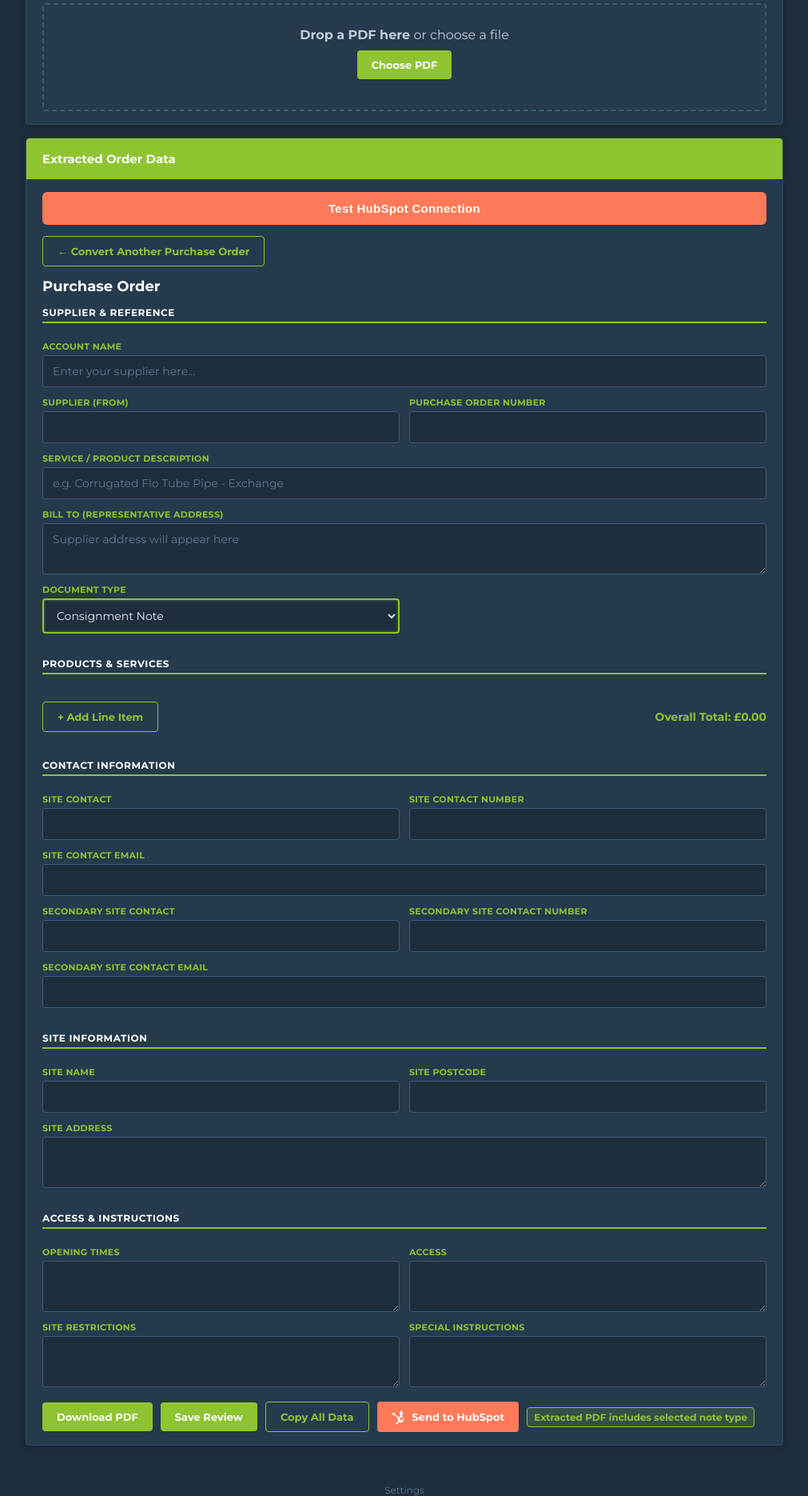
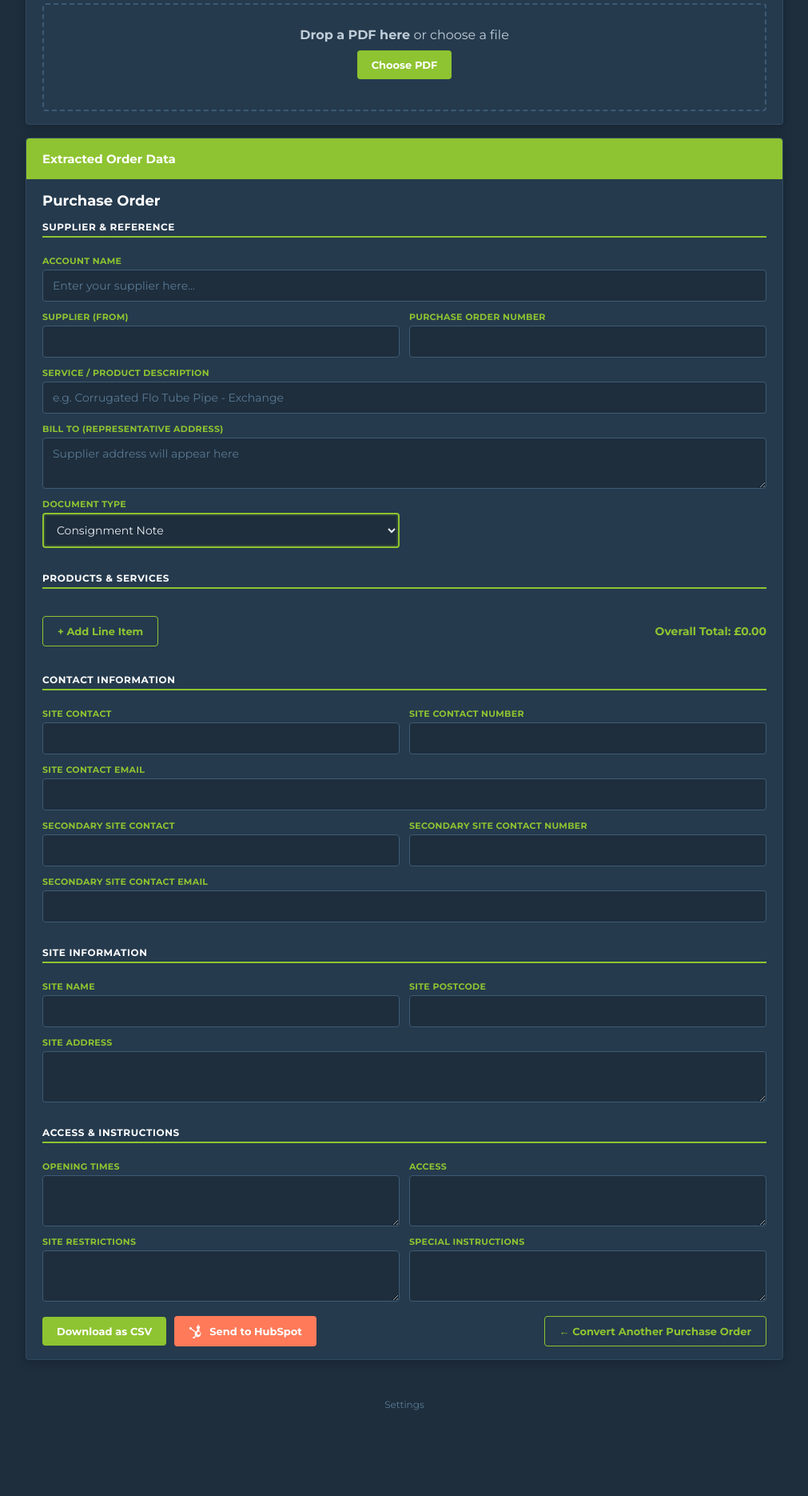
Before and after one commit to NathCM24/pdf-extractor, a Flask app: template templates/index.html in a window 1280 px wide. Shown: the part 368-2238 px from the top of the page at 80% size, without its empty margins (134-1145 px from the left). After the commit the page ends 2131 px from the top, so only its background shows below. Run offline with Flask 3, Linux system fonts and the light colour scheme; the template is opened without the code that fills it, so the values that code supplies are empty.

Commit message:
Clean up results page: CSV download, move HubSpot test to Settings
- Move "Test HubSpot Connection" button from results page to Settings card
- Remove "Save Review" button and all associated code/handlers
- Replace "Copy All Data" with "Download as CSV" (generates well-formatted CSV
  with purchase order summary, line items, delivery details, contacts, and notes)
- CSV handles £ signs, commas, and special chars with proper escaping and BOM
- Remove "Download PDF" button per cleanup requirements
- Move "Convert Another Purchase Order" button into the action bar
- Results page now has exactly three actions: Download as CSV, Send to HubSpot,
  and Convert Another Purchase Order

https://claude.ai/code/session_01BuxxiPaViTv3eKTUiQynKo

```diff
--- a/templates/index.html
+++ b/templates/index.html
@@ -253,21 +253,6 @@
       <div class="head">Extracted Order Data</div>
       <div class="body">
 
-        <!-- HubSpot connection test -->
-        <div style="margin-bottom:14px;">
-          <button id="btn-hs-test" type="button" onclick="testHubSpotConnection()"
-                  style="background:#ff7a59; color:#fff; border:none; padding:12px 28px; border-radius:6px; font-size:15px; font-weight:700; cursor:pointer; width:100%; letter-spacing:.3px;">
-            Test HubSpot Connection
-          </button>
-          <pre id="hs-test-output" class="hidden"
-               style="margin-top:10px; background:#0d1b28; border:1px solid #2a4054; border-radius:6px; padding:14px; color:#c8dce8; font-size:12px; line-height:1.5; white-space:pre-wrap; word-break:break-word; max-height:400px; overflow:auto;"></pre>
-        </div>
-
-        <!-- Reset button -->
-        <div style="margin-bottom:14px;">
-          <button class="btn-outline" type="button" onclick="resetToUpload()">&larr; Convert Another Purchase Order</button>
-        </div>
-
         <!-- Document header -->
         <div class="doc-header">
           <h2 id="doc-title">Purchase Order</h2>
@@ -356,15 +341,12 @@
 
         <!-- Action bar -->
         <div style="margin-top:18px; display:flex; gap:10px; align-items:center; flex-wrap:wrap;">
-          <button id="btn-download" class="btn" type="button" onclick="downloadReviewPDF()">Download PDF</button>
-          <button class="btn" type="button" onclick="saveReview()">Save Review</button>
-          <button class="btn-outline" type="button" onclick="copyAllToClipboard()">Copy All Data</button>
+          <button id="btn-csv" class="btn" type="button" onclick="downloadCSV()">Download as CSV</button>
           <button id="btn-hubspot" class="btn-hubspot" type="button" onclick="openHubSpotPreview()">
             <svg viewBox="0 0 24 24" fill="currentColor"><path d="M17.83 11.41V7.55a2.2 2.2 0 0 0 1.27-1.98 2.22 2.22 0 0 0-2.22-2.22h-.04V1.5a.75.75 0 0 0-1.5 0v1.85h-.04a2.22 2.22 0 0 0-2.22 2.22c0 .9.54 1.67 1.31 2.01v3.83a5.1 5.1 0 0 0-2.53 1.27l-6.63-5.16a2.03 2.03 0 0 0 .05-.42 2.08 2.08 0 1 0-2.08 2.08c.4 0 .77-.12 1.09-.32l6.45 5.02a5.17 5.17 0 0 0 .42 5.53l-1.79 1.79a1.7 1.7 0 0 0-.5-.08 1.72 1.72 0 1 0 1.72 1.72c0-.17-.03-.34-.08-.5l1.76-1.76a5.18 5.18 0 1 0 5.96-8.52zM16.84 18a2.68 2.68 0 1 1 0-5.37 2.68 2.68 0 0 1 0 5.37z"/></svg>
             Send to HubSpot
           </button>
-          <span class="pill">Extracted PDF includes selected note type</span>
-          <span id="save-status" class="ok hidden">Review saved.</span>
+          <button class="btn-outline" type="button" onclick="resetToUpload()" style="margin-left:auto;">&larr; Convert Another Purchase Order</button>
         </div>
 
         <!-- HubSpot feedback banner area -->
@@ -378,7 +360,12 @@
       <div class="settings-card">
         <div class="head" style="background:#3d5a73; font-size:13px;">Settings</div>
         <div class="settings-body">
-          <button class="btn-outline" type="button" onclick="fetchHubSpotOwners()" id="btn-fetch-owners">Fetch HubSpot Owners</button>
+          <div style="display:flex; gap:10px; flex-wrap:wrap; margin-bottom:10px;">
+            <button class="btn-outline" type="button" onclick="fetchHubSpotOwners()" id="btn-fetch-owners">Fetch HubSpot Owners</button>
+            <button class="btn-outline" type="button" onclick="testHubSpotConnection()" id="btn-hs-test">Test HubSpot Connection</button>
+          </div>
+          <pre id="hs-test-output" class="hidden"
+               style="margin-top:10px; background:#0d1b28; border:1px solid #2a4054; border-radius:4px; padding:14px; color:#c8dce8; font-size:12px; line-height:1.5; white-space:pre-wrap; word-break:break-word; max-height:400px; overflow:auto;"></pre>
           <div id="owners-list-container" class="owners-list hidden"></div>
         </div>
       </div>
@@ -526,8 +513,6 @@
       if (elDocLabel) elDocLabel.textContent = '';
       var elAccErr = document.getElementById('account-error');
       if (elAccErr) elAccErr.classList.add('hidden');
-      var elSave = document.getElementById('save-status');
-      if (elSave) elSave.classList.add('hidden');
       var elBanner = document.getElementById('hs-banner-area');
       if (elBanner) elBanner.innerHTML = '';
       if (dropdown) dropdown.classList.remove('open');
@@ -806,110 +791,86 @@
       };
     }
 
-    /* ── Download PDF ── */
-    async function downloadReviewPDF() {
-      if (!validateAccount()) return;
-      const btn = document.getElementById('btn-download');
-      const origText = btn.textContent;
-      btn.disabled = true;
-      btn.textContent = 'Generating PDF…';
-      const payload = collectReviewPayload();
-      try {
-        const resp = await fetch('/download-review-pdf', {
-          method: 'POST',
-          headers: { 'Content-Type': 'application/json' },
-          body: JSON.stringify(payload)
-        });
-        if (!resp.ok) {
-          const err = await resp.json().catch(() => ({ error: 'Unable to download PDF' }));
-          throw new Error(err.error || 'Unable to download PDF');
-        }
-        const blob = await resp.blob();
-        if (blob.size === 0) throw new Error('Received empty PDF — please try again');
-        const disposition = resp.headers.get('Content-Disposition') || '';
-        const match = disposition.match(/filename[^;=\n]*=\s*(?:UTF-8''|"?)([^";\n]+)/i);
-        const filename = match ? decodeURIComponent(match[1].replace(/"/g, '')) : 'review.pdf';
-        const url = URL.createObjectURL(blob);
-        const a = document.createElement('a');
-        a.href = url; a.download = filename;
-        document.body.appendChild(a); a.click(); document.body.removeChild(a);
-        setTimeout(() => URL.revokeObjectURL(url), 2000);
-        showToast('PDF downloaded successfully');
-      } catch (err) { alert(err.message); }
-      finally { btn.disabled = false; btn.textContent = origText; }
+    /* ── Download as CSV ── */
+    function csvEscape(val) {
+      var s = String(val == null ? '' : val);
+      if (s.indexOf(',') !== -1 || s.indexOf('"') !== -1 || s.indexOf('\n') !== -1) {
+        return '"' + s.replace(/"/g, '""') + '"';
+      }
+      return s;
     }
 
-    /* ── Save review ── */
-    async function saveReview() {
-      if (!validateAccount()) return;
-      const status = document.getElementById('save-status');
-      if (status) status.classList.add('hidden');
-      const payload = collectReviewPayload();
-      try {
-        const resp = await fetch('/save-review', {
-          method: 'POST',
-          headers: { 'Content-Type': 'application/json' },
-          body: JSON.stringify(payload)
-        });
-        const json = await resp.json();
-        if (!resp.ok || json.error) throw new Error(json.error || 'Unable to save review');
-        window.lastReviewedPayload = json.data || payload;
-        if (status) {
-          status.textContent = json.message || 'Review saved.';
-          status.classList.remove('hidden');
-          setTimeout(() => { if (status) status.classList.add('hidden'); }, 2500);
-        }
-      } catch (err) { alert(err.message); }
-    }
+    function downloadCSV() {
+      var payload = collectReviewPayload();
+      var items = payload.line_items || [];
+      var total = (payload.overall_total || 0).toFixed(2);
+      var rows = [];
 
-    /* ── Copy all data to clipboard ── */
-    function copyAllToClipboard() {
-      const payload = collectReviewPayload();
-      const labels = {
-        account_name: 'Account Name',
-        supplier_address: 'Bill To Address',
-        purchase_order_number: 'Purchase Order Number',
-        service_description: 'Service Description',
-        document_type: 'Document Type',
-        site_contact: 'Site Contact',
-        site_contact_number: 'Site Contact Number',
-        site_contact_email: 'Site Contact Email',
-        secondary_site_contact: 'Secondary Site Contact',
-        secondary_site_contact_number: 'Secondary Site Contact Number',
-        secondary_site_contact_email: 'Secondary Site Contact Email',
-        site_name: 'Site Name',
-        site_address: 'Site Address',
-        site_postcode: 'Site Postcode',
-        opening_times: 'Opening Times',
-        access: 'Access',
-        site_restrictions: 'Site Restrictions',
-        special_instructions: 'Special Instructions'
-      };
-      let text = Object.entries(labels)
-        .map(([key, label]) => `${label}: ${payload[key] || '-'}`)
-        .join('\n');
+      /* Purchase Order Summary */
+      rows.push('PURCHASE ORDER SUMMARY');
+      rows.push('Field,Value');
+      rows.push('PO Number,' + csvEscape(payload.purchase_order_number || ''));
+      rows.push('Supplier,' + csvEscape(payload.account_name || payload.supplier || ''));
+      rows.push('Service Description,' + csvEscape(payload.service_description || ''));
+      rows.push('Document Type,' + csvEscape(payload.document_type || ''));
+      rows.push('Total Amount,' + csvEscape('\u00a3' + total));
+      rows.push('');
 
-      /* Append line items */
-      const items = payload.line_items || [];
-      if (items.length) {
-        text += '\n\nProducts & Services:';
-        items.forEach((item, i) => {
-          text += `\n  ${i + 1}. ${item.description || '-'} | Qty: ${item.quantity} | Unit: £${(item.unit_price || 0).toFixed(2)} | Total: £${(item.line_total || 0).toFixed(2)}`;
-        });
-        text += `\nOverall Total: £${(payload.overall_total || 0).toFixed(2)}`;
-      }
+      /* Line Items */
+      rows.push('LINE ITEMS');
+      rows.push('Item #,Description,Quantity,Unit Price,Line Total');
+      items.forEach(function(li, i) {
+        rows.push(
+          (i + 1) + ',' +
+          csvEscape(li.description || '') + ',' +
+          (li.quantity || 0) + ',' +
+          csvEscape('\u00a3' + (li.unit_price || 0).toFixed(2)) + ',' +
+          csvEscape('\u00a3' + (li.line_total || 0).toFixed(2))
+        );
+      });
+      rows.push('');
 
-      navigator.clipboard.writeText(text).then(() => {
-        showToast('All data copied to clipboard');
-      }).catch(() => {
-        /* Fallback for older browsers */
-        const ta = document.createElement('textarea');
-        ta.value = text; ta.style.position = 'fixed'; ta.style.opacity = '0';
-        document.body.appendChild(ta); ta.select();
-        document.execCommand('copy');
-        document.body.removeChild(ta);
-        showToast('All data copied to clipboard');
-      });
+      /* Delivery Details */
+      rows.push('DELIVERY DETAILS');
+      rows.push('Site Name,' + csvEscape(payload.site_name || ''));
+      rows.push('Delivery Address,' + csvEscape(payload.site_address || ''));
+      rows.push('Site Postcode,' + csvEscape(payload.site_postcode || ''));
+      rows.push('Bill To Address,' + csvEscape(payload.supplier_address || ''));
+      rows.push('');
+
+      /* Contact Information */
+      rows.push('CONTACT INFORMATION');
+      rows.push('Site Contact,' + csvEscape(payload.site_contact || ''));
+      rows.push('Site Contact Number,' + csvEscape(payload.site_contact_number || ''));
+      rows.push('Site Contact Email,' + csvEscape(payload.site_contact_email || ''));
+      rows.push('Secondary Contact,' + csvEscape(payload.secondary_site_contact || ''));
+      rows.push('Secondary Contact Number,' + csvEscape(payload.secondary_site_contact_number || ''));
+      rows.push('Secondary Contact Email,' + csvEscape(payload.secondary_site_contact_email || ''));
+      rows.push('');
+
+      /* Notes */
+      rows.push('NOTES');
+      var notes = [
+        payload.opening_times ? 'Opening Times: ' + payload.opening_times : '',
+        payload.access ? 'Access: ' + payload.access : '',
+        payload.site_restrictions ? 'Site Restrictions: ' + payload.site_restrictions : '',
+        payload.special_instructions ? 'Special Instructions: ' + payload.special_instructions : ''
+      ].filter(Boolean).join('; ');
+      rows.push(csvEscape(notes || 'None'));
+
+      /* BOM + CSV content for proper Excel £ rendering */
+      var csvContent = '\uFEFF' + rows.join('\r\n');
+      var blob = new Blob([csvContent], { type: 'text/csv;charset=utf-8;' });
+      var filename = (uploadedFileName || 'purchase_order') + '_extracted.csv';
+      var url = URL.createObjectURL(blob);
+      var a = document.createElement('a');
+      a.href = url;
+      a.download = filename;
+      document.body.appendChild(a);
+      a.click();
+      document.body.removeChild(a);
+      setTimeout(function() { URL.revokeObjectURL(url); }, 2000);
+      showToast('CSV downloaded');
     }
 
     function showToast(msg) {
```
